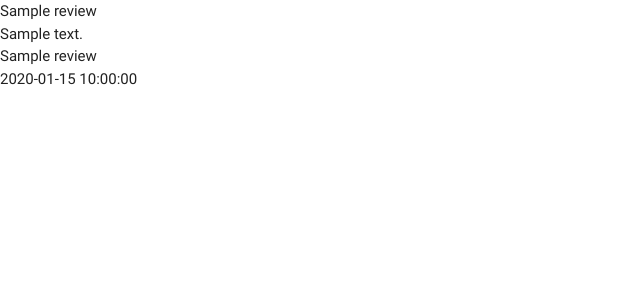
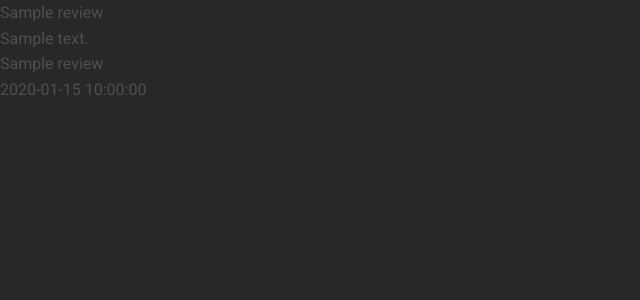
Before and after one commit to Code-Institute-Submissions/GethinDavies1990-CI_MS3_DTR, a Flask app: page / in a window 1280 px wide. Shown: the top 300 px of the page, without its empty margins (0-640 px from the left). Run offline with Flask 2, Linux system fonts and the light colour scheme; a database or web service that is not in the repository returns one stand-in record (values such as "Sample title"); some libraries are stand-ins or nearby versions.

Commit message:
link: stylesheet and scripts

```diff
--- /dev/null
+++ b/static/css/style.css
@@ -0,0 +1,3 @@
+body {
+    background-color: #28282B;
+}
--- a/templates/base.html
+++ b/templates/base.html
@@ -4,15 +4,24 @@
     <meta charset="UTF-8"/>
     <meta http-equiv="X-UA-Compatible" content="IE=edge"/>
     <meta name="viewport" content="width=device-width, initial-scale=1.0"/>
-    <!-- Materialize CSS -->
-    <link rel="stylesheet" href="https://cdnjs.cloudflare.com/ajax/libs/materialize/0.100.2/css/materialize.min.css">
+    <!-- Font Awesome -->
+    <link href="https://cdnjs.cloudflare.com/ajax/libs/font-awesome/6.0.0/css/all.min.css" rel="stylesheet"/>
+<!-- Google Fonts -->
+<link
+  href="https://fonts.googleapis.com/css?family=Roboto:300,400,500,700&display=swap" rel="stylesheet"/>
+<!-- MDB -->
+<link href="https://cdnjs.cloudflare.com/ajax/libs/mdb-ui-kit/6.2.0/mdb.min.css" rel="stylesheet"/>
+<!-- Stylesheet -->
+  <link rel="stylesheet" href="{{ url_for('static', filename='css/style.css') }}" type="text/css">
     <title>Binge Reviews</title>
   </head>
   <body>
     {% block content %}
 
     {% endblock %}
-    <!-- Materialize javaScript -->
-    <script src="https://cdnjs.cloudflare.com/ajax/libs/materialize/0.100.2/js/materialize.min.js"></script>
+    <!-- MDB -->
+<script
+type="text/javascript"src="https://cdnjs.cloudflare.com/ajax/libs/mdb-ui-kit/6.2.0/mdb.min.js"></script>
+<script src="{{ url_for('static', filename='js/script,js') }}"></script>
   </body>
 </html>
```
Also changed, not shown: static/js/script.js (added).
